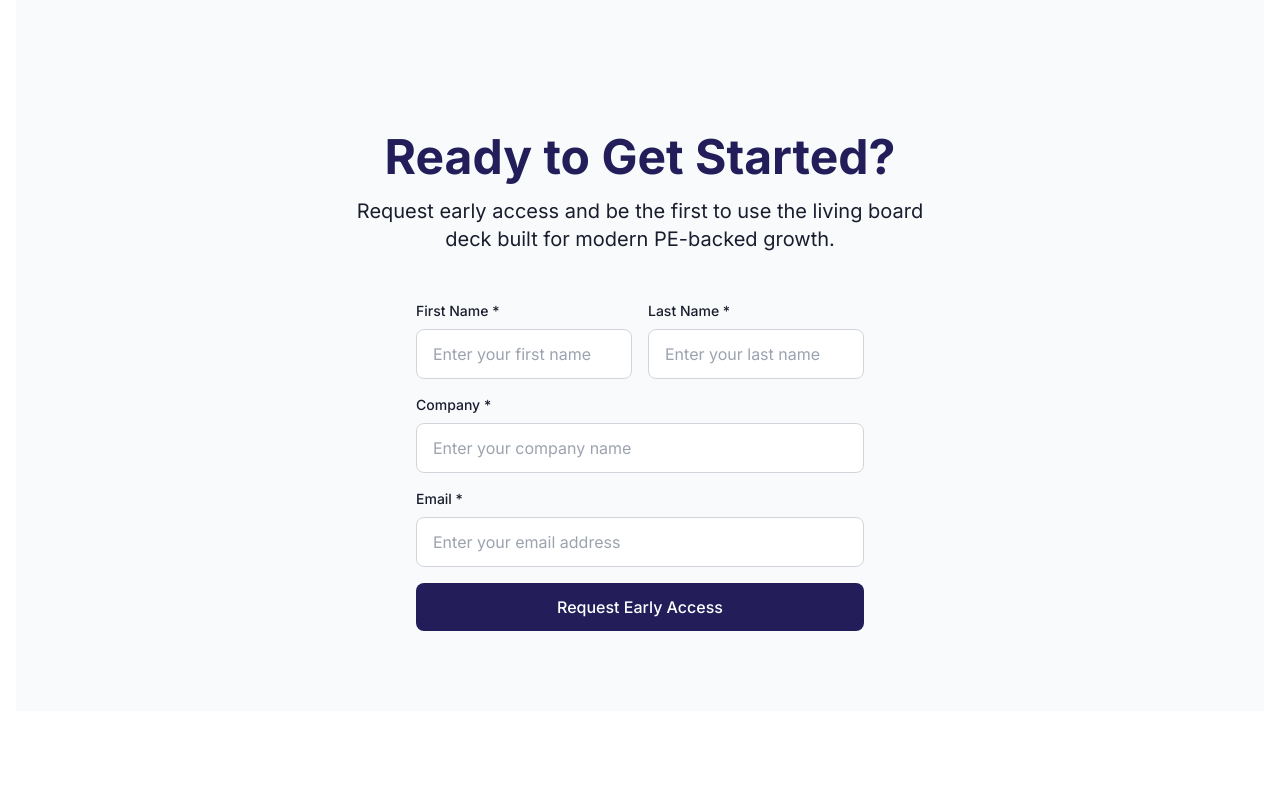
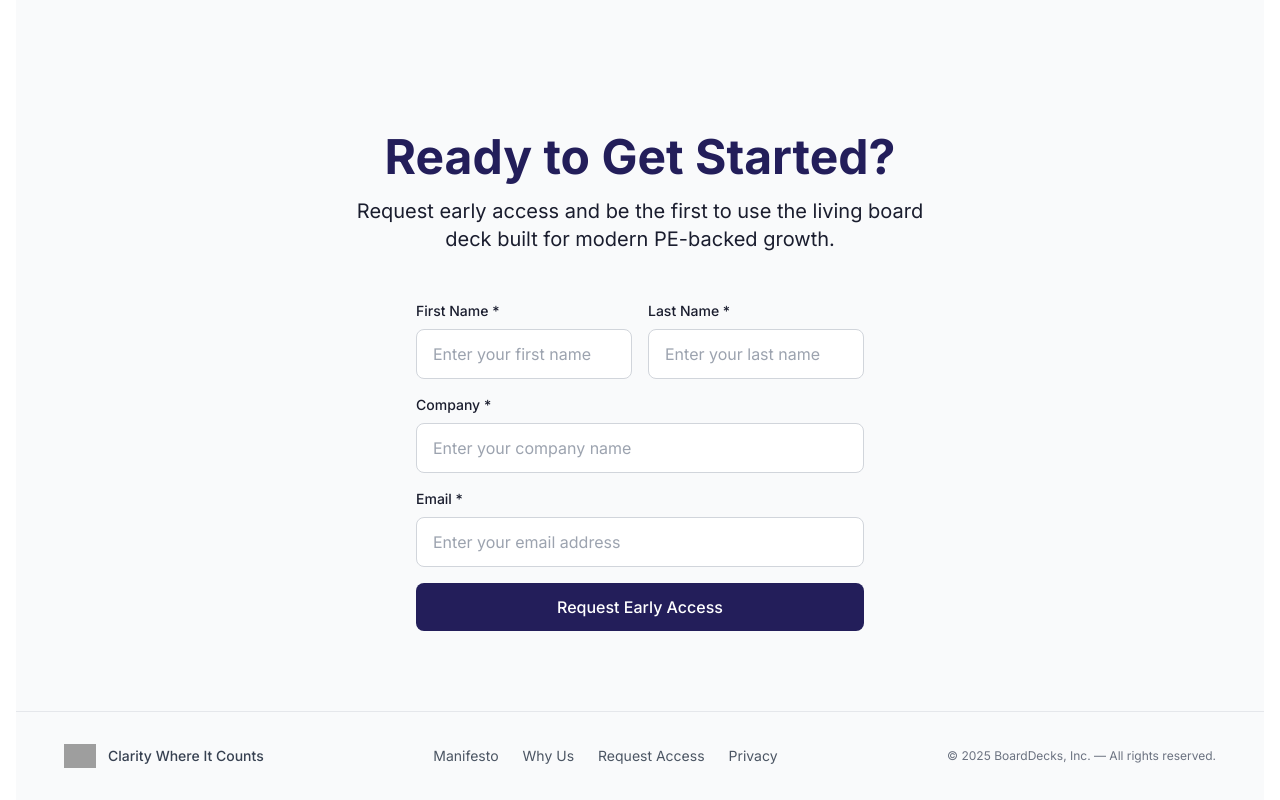
Before and after one commit to srakestraw/boarddecks-website, a Next.js app: page / in a window 1280 px wide. Shown: the part 3626-4426 px from the top of the page. Before the commit the page ends 4337 px from the top, so only its background shows below. Built offline with nearby package versions, Linux system fonts and the light colour scheme; grey boxes are pictures that could not be loaded.

Commit message:
Add Footer component to all pages with navigation and copyright

```diff
--- a/app/manifesto/page.tsx
+++ b/app/manifesto/page.tsx
@@ -1,4 +1,5 @@
 import Header from "@/components/Header";
+import Footer from "@/components/Footer";
 import EarlyAccessForm from "@/components/EarlyAccessForm";
 
 export default function ManifestoPage() {
@@ -60,6 +61,7 @@ export default function ManifestoPage() {
         </div>
       </section>
       </main>
+      <Footer />
     </>
   );
 }
--- a/app/page.tsx
+++ b/app/page.tsx
@@ -2,6 +2,7 @@
 
 import { useState, useRef, useEffect } from 'react'
 import Header from '@/components/Header'
+import Footer from '@/components/Footer'
 
 export default function Home() {
   const [showForm, setShowForm] = useState(false)
@@ -896,6 +897,7 @@ export default function Home() {
         </div>
       </section>
 
+      <Footer />
     </div>
   )
 }
--- a/app/privacy/page.tsx
+++ b/app/privacy/page.tsx
@@ -1,4 +1,5 @@
 import Header from "@/components/Header";
+import Footer from "@/components/Footer";
 
 export default function PrivacyPage() {
   return (
@@ -30,6 +31,7 @@ export default function PrivacyPage() {
           If you have any concerns, reach out at <a href="mailto:hello@boarddecks.com" className="text-primary underline">hello@boarddecks.com</a>.
         </p>
       </main>
+      <Footer />
     </>
   );
 }
--- a/app/why-us/page.tsx
+++ b/app/why-us/page.tsx
@@ -1,4 +1,5 @@
 import Header from "@/components/Header";
+import Footer from "@/components/Footer";
 
 export default function WhyUsPage() {
   return (
@@ -47,6 +48,7 @@ export default function WhyUsPage() {
         We've lived the pain. That's why we're building BoardDecks — not just to automate reporting, but to deliver clarity where it counts.
       </p>
       </main>
+      <Footer />
     </>
   );
 }
--- /dev/null
+++ b/components/Footer.tsx
@@ -0,0 +1,27 @@
+export default function Footer() {
+  return (
+    <footer className="bg-gray-50 border-t border-gray-200 py-8 px-6 text-sm text-gray-600">
+      <div className="max-w-6xl mx-auto flex flex-col md:flex-row items-center justify-between space-y-6 md:space-y-0">
+
+        {/* Left: Logo and tagline */}
+        <div className="flex items-center space-x-3">
+          <img src="/board-decks-logo.svg" alt="BoardDecks Logo" className="h-6 w-auto" />
+          <span className="text-gray-700 font-medium">Clarity Where It Counts</span>
+        </div>
+
+        {/* Center: Navigation */}
+        <div className="flex space-x-6 text-gray-600">
+          <a href="/manifesto" className="hover:text-dark-navy transition">Manifesto</a>
+          <a href="/why-us" className="hover:text-dark-navy transition">Why Us</a>
+          <a href="/#ready-to-get-started" className="hover:text-dark-navy transition">Request Access</a>
+          <a href="/privacy" className="hover:text-dark-navy transition">Privacy</a>
+        </div>
+
+        {/* Right: Copyright */}
+        <div className="text-xs text-gray-500 text-center md:text-right">
+          © {new Date().getFullYear()} BoardDecks, Inc. — All rights reserved.
+        </div>
+      </div>
+    </footer>
+  );
+}
```
